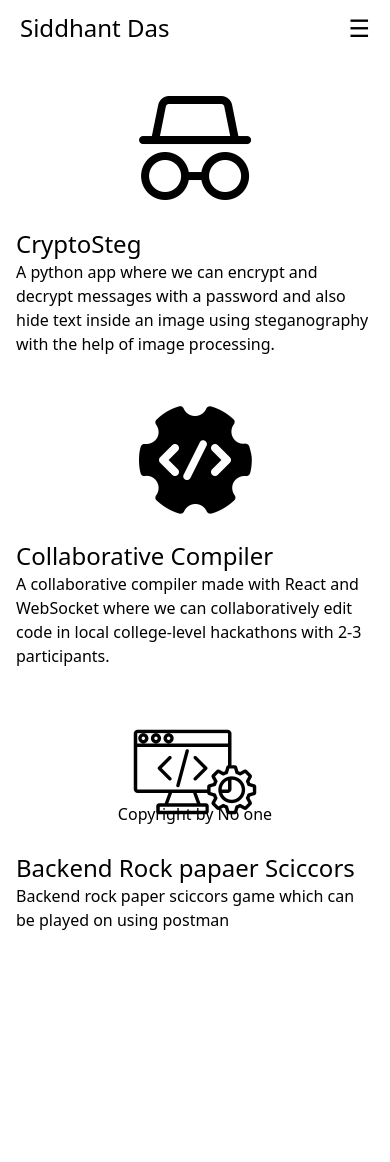
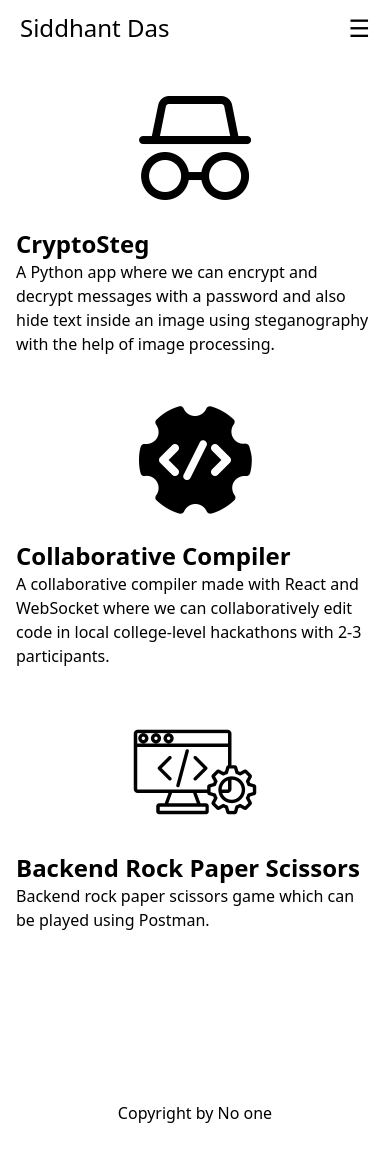
Before and after one commit to SiddhantDas18/portfolio2.0-react, a React (Vite) app: page /Project in a window 390 px wide. Shown: the top 1162 px of the page. Before the commit the page ends 932 px from the top, so only its background shows below. Built offline with nearby package versions, Linux system fonts and the light colour scheme.

Commit message:
adjusted the responsiveness and the error on project page and made the layout correct ont eh app.jsx

```diff
--- a/src/App.jsx
+++ b/src/App.jsx
@@ -80,13 +80,15 @@ function Layout() {
   return (
     <div className="flex flex-col">
       <TopNav />
-      <div className="flex-grow h-[85vh]">
+      <div className="flex-grow">
         <Outlet />
       </div>
       <Footer />
     </div>
   );
 }
+
+
 
 function Kidhar() {
   return (
--- a/src/Pages/ProjectPage.jsx
+++ b/src/Pages/ProjectPage.jsx
@@ -3,28 +3,72 @@ import incognito from '../assets/incognito.png';
 import config from '../assets/config.png';
 import backend1 from '../assets/backend1.png';
 
+// export default function ProjectPage() {
+//     return (
+//         <div className='flex flex-col md:grid md:grid-cols-2 items-center justify-center px-4 md:px-[5rem] gap-10'>
+//             <div className='col-span-1 flex flex-col md:flex-row items-center'>
+//                 <div className='flex-shrink-0'>
+//                     <img src={incognito} alt="" className='h-32 w-32 md:h-40 md:w-40 object-contain max-w-full' />
+//                 </div>
+//                 <div className='mt-4 md:mt-0 md:ml-4'>
+//                     <a href="https://github.com/SiddhantDas18/crypto-steg" target='_blank' rel='noopener noreferrer'>
+//                         <h1 className='text-2xl'>CryptoSteg</h1>
+//                     </a>
+//                     <p>A python app where we can encrypt and decrypt messages with a password and also hide text inside an image using steganography with the help of image processing.</p>
+//                 </div>
+//             </div>
+
+//             <div className='col-span-1 flex flex-col md:flex-row items-center'>
+//                 <div className='flex-shrink-0'>
+//                     <img src={config} alt="" className='h-32 w-32 md:h-40 md:w-60 object-contain max-w-full' />
+//                 </div>
+//                 <div className='mt-4 md:mt-0 md:ml-4'>
+//                     <a href="https://github.com/SiddhantDas18/Colaborative-compiler" target='_blank' rel='noopener noreferrer'>
+//                         <h1 className='text-2xl'>Collaborative Compiler</h1>
+//                     </a>
+//                     <p>A collaborative compiler made with React and WebSocket where we can collaboratively edit code in local college-level hackathons with 2-3 participants.</p>
+//                 </div>
+//             </div>
+
+//             <div className='col-span-2 flex flex-col md:flex-row items-center justify-center'>
+//                 <div className='flex-shrink-0'>
+//                     <img src={backend1} alt="" className='h-32 w-32 md:h-40 md:w-40 object-contain max-w-full' />
+//                 </div>
+//                 <div className='mt-4 md:mt-0 md:ml-4'>
+//                     <a href="https://github.com/SiddhantDas18/Backend-Rockpaper-" target='_blank' rel='noopener noreferrer'>
+//                         <h1 className='text-2xl'>Backend Rock papaer Sciccors</h1>
+//                     </a>
+//                     <p>Backend rock paper sciccors game which can be played on using postman</p>
+//                 </div>
+//             </div>
+
+
+//         </div>
+//     );
+// }
+
 export default function ProjectPage() {
     return (
-        <div className='flex flex-col md:grid md:grid-cols-2 items-center justify-center px-4 md:px-[5rem] gap-10'>
+        <div className='flex flex-col md:grid md:grid-cols-2 items-center justify-center px-4 md:px-[5rem] gap-10 pb-[20vh] min-h-screen'>
             <div className='col-span-1 flex flex-col md:flex-row items-center'>
                 <div className='flex-shrink-0'>
-                    <img src={incognito} alt="" className='h-32 w-32 md:h-40 md:w-40 object-contain max-w-full' />
+                    <img src={incognito} alt="CryptoSteg" className='h-32 w-32 md:h-40 md:w-40 object-contain max-w-full' />
                 </div>
                 <div className='mt-4 md:mt-0 md:ml-4'>
                     <a href="https://github.com/SiddhantDas18/crypto-steg" target='_blank' rel='noopener noreferrer'>
-                        <h1 className='text-2xl'>CryptoSteg</h1>
+                        <h1 className='text-2xl font-bold'>CryptoSteg</h1>
                     </a>
-                    <p>A python app where we can encrypt and decrypt messages with a password and also hide text inside an image using steganography with the help of image processing.</p>
+                    <p>A Python app where we can encrypt and decrypt messages with a password and also hide text inside an image using steganography with the help of image processing.</p>
                 </div>
             </div>
 
             <div className='col-span-1 flex flex-col md:flex-row items-center'>
                 <div className='flex-shrink-0'>
-                    <img src={config} alt="" className='h-32 w-32 md:h-40 md:w-60 object-contain max-w-full' />
+                    <img src={config} alt="Collaborative Compiler" className='h-32 w-32 md:h-40 md:w-60 object-contain max-w-full' />
                 </div>
                 <div className='mt-4 md:mt-0 md:ml-4'>
                     <a href="https://github.com/SiddhantDas18/Colaborative-compiler" target='_blank' rel='noopener noreferrer'>
-                        <h1 className='text-2xl'>Collaborative Compiler</h1>
+                        <h1 className='text-2xl font-bold'>Collaborative Compiler</h1>
                     </a>
                     <p>A collaborative compiler made with React and WebSocket where we can collaboratively edit code in local college-level hackathons with 2-3 participants.</p>
                 </div>
@@ -32,17 +76,15 @@ export default function ProjectPage() {
 
             <div className='col-span-2 flex flex-col md:flex-row items-center justify-center'>
                 <div className='flex-shrink-0'>
-                    <img src={backend1} alt="" className='h-32 w-32 md:h-40 md:w-40 object-contain max-w-full' />
+                    <img src={backend1} alt="Backend Rock Paper Scissors" className='h-32 w-32 md:h-40 md:w-40 object-contain max-w-full' />
                 </div>
                 <div className='mt-4 md:mt-0 md:ml-4'>
                     <a href="https://github.com/SiddhantDas18/Backend-Rockpaper-" target='_blank' rel='noopener noreferrer'>
-                        <h1 className='text-2xl'>Backend Rock papaer Sciccors</h1>
+                        <h1 className='text-2xl font-bold'>Backend Rock Paper Scissors</h1>
                     </a>
-                    <p>Backend rock paper sciccors game which can be played on using postman</p>
+                    <p>Backend rock paper scissors game which can be played using Postman.</p>
                 </div>
             </div>
-
-
         </div>
     );
 }
```
